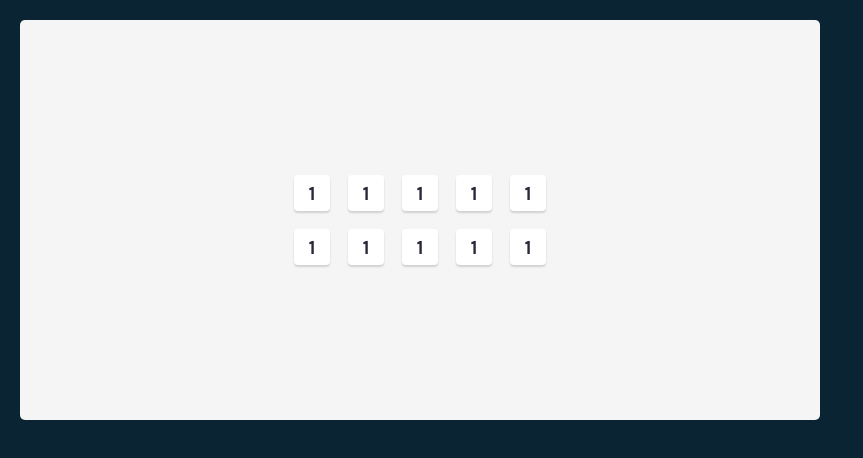
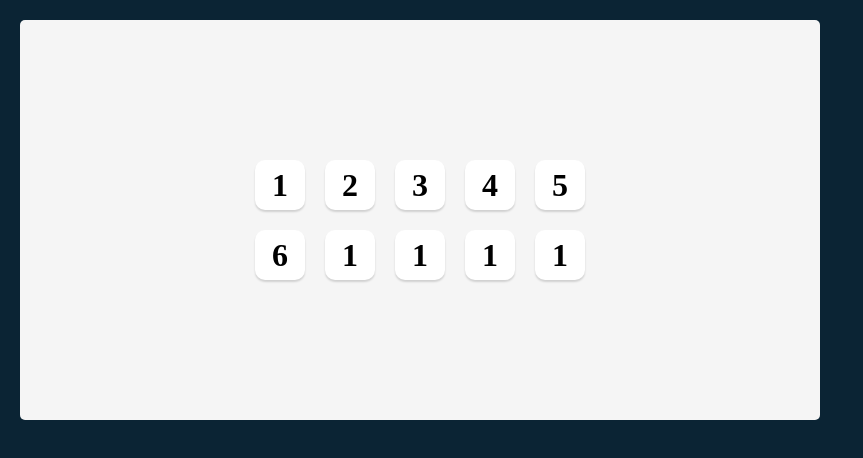
Before and after one commit to milvalen/react-course, a React app: page / in a window 1280 px wide. Shown: the top 458 px of the page, without its empty margins (0-863 px from the left). Built offline with nearby package versions, Linux system fonts and the light colour scheme.

Commit message:
generate array of 10 random numbers

```diff
--- a/App.js
+++ b/App.js
@@ -1,32 +1,33 @@
 import React from "react"
-import Die from "./components/Die"
+import Die from "./Die"
 
 /**
  * Challenge:
  *
- * - Create a Die component that takes a `value` prop
- * - Render 10 instances of the Die component (manually)
- *      - Provide a number between 1-6 for the value on each
- *        for now
- * - Style the <main> and <Die> components
- *   to look like they do in the slide
- *      - Hints: Create a container to hold the 10 instances
- *        of the Die component, and use CSS Grid to lay them
- *        out evenly in 2 rows of 5 columns
- *      - Use flexbox on main to center the dice container
- *        in the center of the page
+ * Write a function (allNewDice) that returns an array
+ * of 10 random numbers between 1-6 inclusive.
+ *
+ * Log the array of numbers to the console for now
  */
 
 export default function App() {
+    function allNewDice() {
+        const dices = []
+        for (let i = 0; i < 10; i++) dices.push(Math.ceil(Math.random() * 6))
+        return dices
+    }
+
+    console.log(allNewDice())
+
     return (
         <main>
-            <div className="main--dice">
+            <div className="dice-container">
                 <Die value="1" />
-                <Die value="1" />
-                <Die value="1" />
-                <Die value="1" />
-                <Die value="1" />
-                <Die value="1" />
+                <Die value="2" />
+                <Die value="3" />
+                <Die value="4" />
+                <Die value="5" />
+                <Die value="6" />
                 <Die value="1" />
                 <Die value="1" />
                 <Die value="1" />
--- a/components/Die.js
+++ b/Die.js
@@ -2,8 +2,8 @@
 
 export default function Die(props) {
     return (
-        <div className="die">
-            <p className="die--value">{props.value}</p>
+        <div className="die-face">
+            <h2 className="die-num">{props.value}</h2>
         </div>
     )
 }
--- a/style.css
+++ b/style.css
@@ -13,29 +13,31 @@
     height: 400px;
     max-width: 800px;
     border-radius: 5px;
+    padding: 20px;
     display: flex;
+    flex-direction: column;
     justify-content: center;
     align-items: center;
 }
 
-.main--dice {
+.dice-container {
     display: grid;
-    grid-template-columns: repeat(5, 1fr);
-    grid-gap: 18px;
+    grid-template: auto auto / repeat(5, 1fr);
+    gap: 20px;
 }
 
-.die {
-    width: 36px;
-    height: 36px;
-    background: white;
-    border-radius: 4px;
-    box-shadow: 0px 2px 2px 0px #00000026;
+.die-face {
+    height: 50px;
+    width: 50px;
+    box-shadow: 0px 2px 2px rgba(0, 0, 0, 0.15);
+    border-radius: 10px;
     display: flex;
     justify-content: center;
     align-items: center;
+    cursor: pointer;
+    background-color: white;
 }
 
-.die--value {
-    font: 1.25rem "Karla", sans-serif;
-    color: #2B283A;
+.die-num {
+    font-size: 2rem;
 }
```
Also changed, not shown: 1 other file (tests, documents, lock files or other folders).
